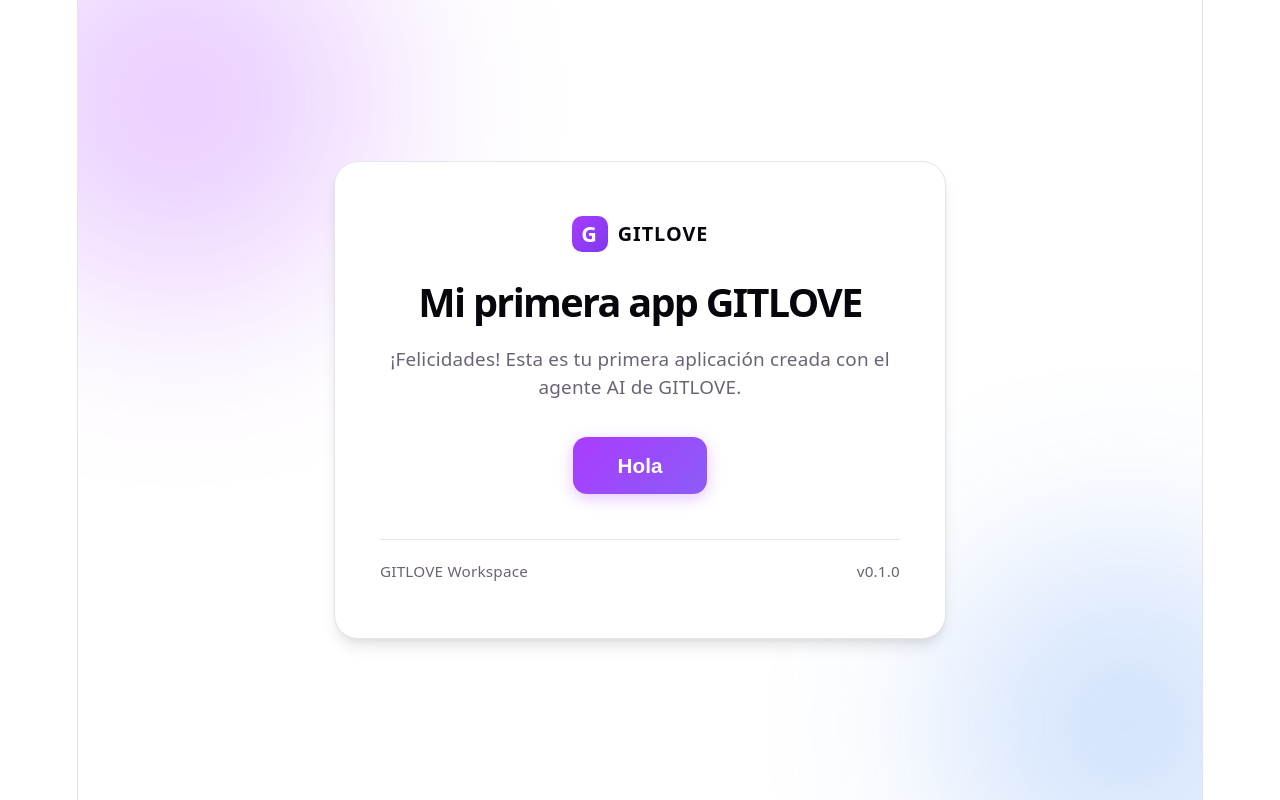
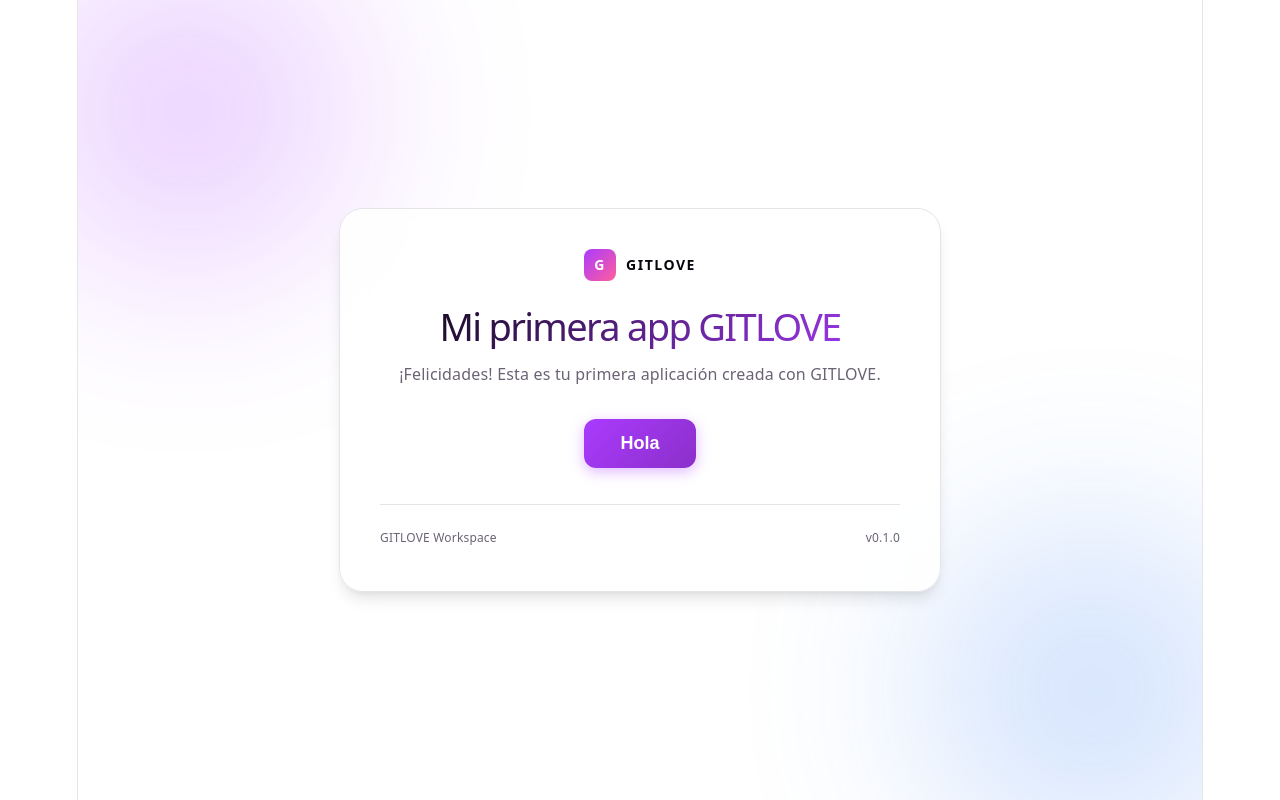
Before and after one commit to abnerqm/gitlove, a React (Vite) app: page / in a window 1280 px wide. Built offline with nearby package versions, Linux system fonts and the light colour scheme.

Commit message:
GITLOVE: rea una página que diga “Mi primera app GITLOVE” y tenga un botón “Hola”

```diff
--- a/src/App.css
+++ b/src/App.css
@@ -1,16 +1,18 @@
 .app-container {
+  position: relative;
   min-height: 100vh;
   display: flex;
   align-items: center;
   justify-content: center;
-  padding: 2rem;
-  position: relative;
+  padding: 24px;
+  box-sizing: border-box;
   overflow: hidden;
-  box-sizing: border-box;
 }
 
 .background-glow {
   position: absolute;
+  width: 320px;
+  height: 320px;
   border-radius: 50%;
   filter: blur(100px);
   opacity: 0.25;
@@ -18,95 +20,93 @@
 }
 
 .glow-one {
-  width: 400px;
-  height: 400px;
-  background: var(--accent, #aa3bff);
-  top: -100px;
-  left: -100px;
+  top: -50px;
+  left: -50px;
+  background: #aa3bff;
 }
 
 .glow-two {
-  width: 350px;
-  height: 350px;
+  bottom: -50px;
+  right: -50px;
   background: #3b82f6;
-  bottom: -100px;
-  right: -100px;
 }
 
 .card {
-  background: var(--bg, #ffffff);
-  border: 1px solid var(--border, #e5e4e7);
-  border-radius: 24px;
-  padding: 3rem 2.5rem;
+  position: relative;
+  z-index: 1;
   max-width: 520px;
   width: 100%;
-  box-shadow: var(--shadow, 0 10px 25px rgba(0, 0, 0, 0.08));
+  padding: 40px;
+  background: rgba(255, 255, 255, 0.85);
+  backdrop-filter: blur(12px);
+  border: 1px solid var(--border);
+  border-radius: 24px;
+  box-shadow: var(--shadow);
+  text-align: center;
+}
+
+@media (prefers-color-scheme: dark) {
+  .card {
+    background: rgba(22, 23, 29, 0.85);
+  }
+}
+
+.logo {
+  display: inline-flex;
+  align-items: center;
+  gap: 10px;
+  font-weight: 700;
+  font-size: 14px;
+  letter-spacing: 1.5px;
+  color: var(--text-h);
+  margin-bottom: 24px;
+}
+
+.logo-mark {
+  width: 32px;
+  height: 32px;
+  border-radius: 8px;
+  background: linear-gradient(135deg, var(--accent), #ff5e9c);
+  color: #fff;
+  display: flex;
+  align-items: center;
+  justify-content: center;
+  font-weight: 900;
+}
+
+h1 {
+  margin: 0 0 12px;
+  font-size: 38px;
+  line-height: 1.15;
+  background: linear-gradient(135deg, var(--text-h), var(--accent));
+  -webkit-background-clip: text;
+  -webkit-text-fill-color: transparent;
+}
+
+.description {
+  font-size: 16px;
+  color: var(--text);
+  margin-bottom: 32px;
+}
+
+.action-area {
   display: flex;
   flex-direction: column;
   align-items: center;
-  text-align: center;
-  position: relative;
-  z-index: 1;
-}
-
-.logo {
-  display: flex;
-  align-items: center;
-  gap: 10px;
-  font-weight: 700;
-  font-size: 1.1rem;
-  color: var(--text-h, #08060d);
-  letter-spacing: 1px;
-  margin-bottom: 1.5rem;
-}
-
-.logo-mark {
-  width: 36px;
-  height: 36px;
-  background: linear-gradient(135deg, #aa3bff, #7c3aed);
-  color: #fff;
-  border-radius: 10px;
-  display: flex;
-  align-items: center;
-  justify-content: center;
-  font-weight: 800;
-  font-size: 1.2rem;
-}
-
-h1 {
-  margin: 0 0 1rem 0;
-  font-size: 2.2rem;
-  font-weight: 700;
-  color: var(--text-h, #08060d);
-  line-height: 1.2;
-}
-
-.description {
-  color: var(--text, #6b6375);
-  font-size: 1.05rem;
-  line-height: 1.5;
-  margin-bottom: 2rem;
-}
-
-.action-area {
-  width: 100%;
-  display: flex;
-  flex-direction: column;
-  align-items: center;
-  gap: 1.25rem;
+  gap: 20px;
 }
 
 .hola-btn {
-  background: linear-gradient(135deg, #aa3bff, #8b5cf6);
+  background: linear-gradient(135deg, var(--accent), #8b2fc9);
   color: #ffffff;
   border: none;
-  padding: 0.9rem 2.5rem;
-  font-size: 1.15rem;
+  border-radius: 12px;
+  padding: 14px 36px;
+  font-size: 18px;
   font-weight: 600;
-  border-radius: 14px;
   cursor: pointer;
   transition: all 0.2s ease;
-  box-shadow: 0 4px 15px rgba(170, 59, 255, 0.3);
+  box-shadow: 0 4px 14px rgba(170, 59, 255, 0.35);
 }
 
 .hola-btn:hover {
@@ -119,39 +119,38 @@ h1 {
 }
 
 .greeting-card {
-  background: var(--accent-bg, rgba(170, 59, 255, 0.08));
-  border: 1px solid var(--accent-border, rgba(170, 59, 255, 0.3));
+  margin-top: 12px;
+  padding: 16px 20px;
+  background: var(--accent-bg);
+  border: 1px solid var(--accent-border);
   border-radius: 12px;
-  padding: 1rem 1.25rem;
-  width: 100%;
-  box-sizing: border-box;
   animation: fadeIn 0.3s ease;
+  max-width: 100%;
 }
 
-.greeting-card p {
-  color: var(--text-h, #08060d);
+.greeting-text {
+  color: var(--text-h);
   font-weight: 500;
-  font-size: 1rem;
+  font-size: 16px;
   margin: 0;
 }
 
 .click-counter {
   display: block;
-  margin-top: 0.5rem;
-  font-size: 0.85rem;
-  color: var(--accent, #aa3bff);
+  margin-top: 8px;
+  font-size: 13px;
+  color: var(--accent);
   font-weight: 600;
 }
 
 .footer {
-  margin-top: 2.5rem;
-  padding-top: 1rem;
-  border-top: 1px solid var(--border, #e5e4e7);
-  width: 100%;
   display: flex;
   justify-content: space-between;
-  font-size: 0.85rem;
-  color: var(--text, #6b6375);
+  margin-top: 36px;
+  padding-top: 20px;
+  border-top: 1px solid var(--border);
+  font-size: 12px;
+  color: var(--text);
 }
 
 @keyframes fadeIn {
--- a/src/App.tsx
+++ b/src/App.tsx
@@ -24,7 +24,7 @@ function App() {
         <h1>Mi primera app GITLOVE</h1>
 
         <p className="description">
-          ¡Felicidades! Esta es tu primera aplicación creada con el agente AI de GITLOVE.
+          ¡Felicidades! Esta es tu primera aplicación creada con GITLOVE.
         </p>
 
         <div className="action-area">
@@ -34,7 +34,7 @@ function App() {
 
           {greeting && (
             <div className="greeting-card">
-              <p>{greeting}</p>
+              <p className="greeting-text">{greeting}</p>
               {count > 1 && (
                 <span className="click-counter">
                   Has hecho clic en "Hola" {count} veces 🎉
```
